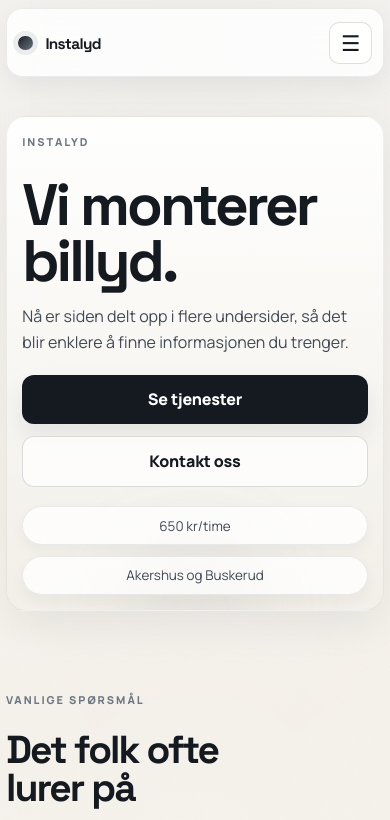
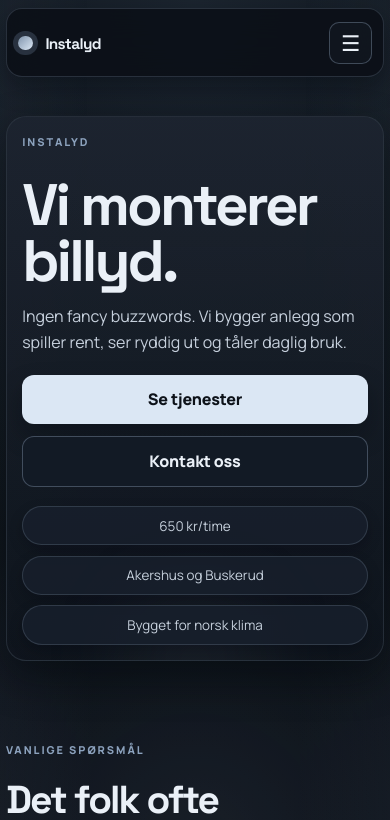
Before and after one commit to oscarostby/stock, a Next.js app: page / in a window 390 px wide. Shown: the top 820 px of the page. Built offline with nearby package versions, Linux system fonts and the light colour scheme.

Commit message:
Restyle site with darker brand-focused look

```diff
--- a/app/globals.css
+++ b/app/globals.css
@@ -1,17 +1,17 @@
 :root {
-  --bg: #f6f4ef;
-  --bg-soft: #efebe4;
-  --surface: rgba(255, 255, 255, 0.9);
-  --surface-strong: #ffffff;
-  --line: rgba(18, 24, 31, 0.08);
-  --line-strong: rgba(18, 24, 31, 0.14);
-  --text: #151a20;
-  --muted: #5f6974;
-  --muted-strong: #404955;
-  --accent: #6d7782;
-  --accent-strong: #151a20;
-  --shadow: 0 16px 40px rgba(16, 24, 32, 0.06);
-  --shadow-soft: 0 10px 24px rgba(16, 24, 32, 0.05);
+  --bg: #090d13;
+  --bg-soft: #111722;
+  --surface: rgba(17, 24, 35, 0.82);
+  --surface-strong: #1a2230;
+  --line: rgba(157, 177, 201, 0.2);
+  --line-strong: rgba(157, 177, 201, 0.34);
+  --text: #eaf0f7;
+  --muted: #a4b2c3;
+  --muted-strong: #c6d0dc;
+  --accent: #8ca2bd;
+  --accent-strong: #dbe7f4;
+  --shadow: 0 16px 40px rgba(2, 6, 12, 0.45);
+  --shadow-soft: 0 10px 24px rgba(2, 6, 12, 0.34);
   --radius-xl: 28px;
   --radius-lg: 20px;
   --radius-md: 14px;
@@ -40,8 +40,8 @@
   font-family: var(--body-font);
   color: var(--text);
   background:
-    radial-gradient(circle at top, rgba(118, 129, 141, 0.08), transparent 34%),
-    linear-gradient(180deg, #f8f6f2 0%, #f3efe8 48%, #f7f5f0 100%);
+    radial-gradient(circle at top, rgba(91, 117, 147, 0.24), transparent 36%),
+    linear-gradient(180deg, #070b10 0%, #0a0f16 48%, #0a0e15 100%);
   overflow-x: hidden;
 }
 
@@ -51,9 +51,9 @@
   inset: 0;
   pointer-events: none;
   background:
-    linear-gradient(90deg, rgba(255, 255, 255, 0.18), transparent 24%, transparent 76%, rgba(255, 255, 255, 0.12)),
-    radial-gradient(circle at bottom, rgba(255, 255, 255, 0.3), transparent 40%);
-  opacity: 0.5;
+    linear-gradient(90deg, rgba(140, 163, 189, 0.08), transparent 24%, transparent 76%, rgba(140, 163, 189, 0.06)),
+    radial-gradient(circle at bottom, rgba(140, 163, 189, 0.16), transparent 40%);
+  opacity: 0.7;
 }
 
 a {
@@ -122,7 +122,7 @@
   align-items: center;
   justify-content: space-between;
   gap: 1rem;
-  background: rgba(255, 255, 255, 0.82);
+  background: rgba(10, 14, 21, 0.82);
   border: 1px solid var(--line);
   border-radius: 18px;
   box-shadow: var(--shadow-soft);
@@ -142,8 +142,8 @@
   width: 0.9rem;
   height: 0.9rem;
   border-radius: 999px;
-  background: linear-gradient(135deg, #171c22, #6a7580);
-  box-shadow: 0 0 0 5px rgba(109, 119, 130, 0.12);
+  background: linear-gradient(135deg, #7f93ab, #dce8f5);
+  box-shadow: 0 0 0 5px rgba(130, 156, 185, 0.24);
 }
 
 .brand__text {
@@ -179,7 +179,7 @@
   height: 2.65rem;
   border-radius: 10px;
   border: 1px solid var(--line-strong);
-  background: rgba(255, 255, 255, 0.74);
+  background: rgba(18, 24, 33, 0.84);
   color: var(--text);
   font-size: 1.35rem;
   line-height: 1;
@@ -194,7 +194,7 @@
   padding: 0.55rem;
   border-radius: 14px;
   border: 1px solid var(--line-strong);
-  background: rgba(255, 255, 255, 0.96);
+  background: rgba(12, 17, 25, 0.98);
   box-shadow: var(--shadow-soft);
 }
 
@@ -212,7 +212,7 @@
 
 .mobile-menu a:hover,
 .mobile-menu a:focus-visible {
-  background: rgba(250, 248, 244, 0.92);
+  background: rgba(43, 57, 73, 0.66);
 }
 
 .section {
@@ -234,8 +234,8 @@
   position: relative;
   padding: clamp(2rem, 4vw, 3.25rem);
   border-radius: var(--radius-xl);
-  border: 1px solid rgba(18, 24, 31, 0.06);
-  background: linear-gradient(180deg, rgba(255, 255, 255, 0.9), rgba(245, 241, 234, 0.9));
+  border: 1px solid rgba(157, 177, 201, 0.18);
+  background: linear-gradient(180deg, rgba(15, 20, 29, 0.94), rgba(11, 16, 24, 0.94));
   overflow: hidden;
   box-shadow: var(--shadow);
 }
@@ -250,7 +250,7 @@
   content: "";
   position: absolute;
   inset: 0;
-  background: linear-gradient(180deg, rgba(255, 255, 255, 0.06), rgba(109, 119, 130, 0.02));
+  background: linear-gradient(180deg, rgba(121, 146, 173, 0.12), rgba(121, 146, 173, 0.03));
 }
 
 .hero__glow {
@@ -315,11 +315,11 @@
 .hero__fact {
   padding: 0.65rem 0.85rem;
   border-radius: 999px;
-  background: rgba(255, 255, 255, 0.76);
-  border: 1px solid rgba(18, 24, 31, 0.08);
+  background: rgba(23, 31, 44, 0.88);
+  border: 1px solid rgba(157, 177, 201, 0.2);
   color: var(--muted-strong);
   font-size: 0.88rem;
-  box-shadow: 0 6px 14px rgba(18, 24, 31, 0.04);
+  box-shadow: 0 6px 14px rgba(2, 6, 12, 0.24);
 }
 
 .button {
@@ -331,10 +331,10 @@
   border: 0;
   border-radius: 12px;
   background: var(--accent-strong);
-  color: #ffffff;
+  color: #0d1219;
   font-weight: 800;
   letter-spacing: -0.01em;
-  box-shadow: 0 12px 24px rgba(18, 24, 31, 0.08);
+  box-shadow: 0 12px 24px rgba(2, 6, 12, 0.28);
   transition:
     transform 180ms ease,
     box-shadow 180ms ease,
@@ -349,7 +349,7 @@
 
 .button--secondary,
 .button--ghost {
-  background: rgba(255, 255, 255, 0.74);
+  background: rgba(19, 27, 38, 0.9);
   color: var(--text);
   border: 1px solid var(--line-strong);
   box-shadow: none;
@@ -359,7 +359,7 @@
 .button--secondary:focus-visible,
 .button--ghost:hover,
 .button--ghost:focus-visible {
-  background: rgba(255, 255, 255, 0.96);
+  background: rgba(30, 40, 53, 0.95);
   box-shadow: none;
 }
 
@@ -421,8 +421,8 @@
 
 .trust-card {
   align-content: start;
-  background: linear-gradient(180deg, rgba(255, 255, 255, 0.94), rgba(244, 240, 233, 0.88));
-  border-color: rgba(18, 24, 31, 0.09);
+  background: linear-gradient(180deg, rgba(16, 23, 33, 0.94), rgba(11, 17, 25, 0.88));
+  border-color: rgba(157, 177, 201, 0.2);
 }
 
 .trust-card::before {
@@ -460,7 +460,7 @@
   height: 2.3rem;
   border-radius: 999px;
   background: var(--accent-strong);
-  color: #ffffff;
+  color: #091018;
   font-size: 0.78rem;
   font-weight: 800;
   letter-spacing: 0;
@@ -474,8 +474,8 @@
   position: relative;
   display: grid;
   gap: 0.75rem;
-  background: rgba(255, 255, 255, 0.96);
-  border-color: rgba(18, 24, 31, 0.08);
+  background: rgba(16, 23, 33, 0.94);
+  border-color: rgba(157, 177, 201, 0.2);
 }
 
 .service-card::before {
@@ -517,7 +517,7 @@
 }
 
 .pricing-panel--note {
-  background: linear-gradient(180deg, rgba(255, 255, 255, 0.94), rgba(245, 241, 234, 0.9));
+  background: linear-gradient(180deg, rgba(18, 25, 36, 0.94), rgba(13, 19, 29, 0.9));
 }
 
 .plain-list {
@@ -547,7 +547,7 @@
 }
 
 .faq-item {
-  background: rgba(255, 255, 255, 0.72);
+  background: rgba(16, 23, 33, 0.74);
   border: 1px solid var(--line);
   border-radius: var(--radius-lg);
   box-shadow: none;
@@ -613,7 +613,7 @@
 .contact-panel {
   display: grid;
   gap: 0;
-  background: rgba(255, 255, 255, 0.84);
+  background: rgba(16, 23, 33, 0.9);
   border: 1px solid var(--line);
   border-radius: var(--radius-lg);
   box-shadow: var(--shadow-soft);
@@ -690,9 +690,9 @@
 .contact-form input,
 .contact-form textarea {
   width: 100%;
-  border: 1px solid rgba(18, 24, 31, 0.1);
+  border: 1px solid rgba(157, 177, 201, 0.24);
   border-radius: 12px;
-  background: rgba(250, 248, 244, 0.96);
+  background: rgba(12, 18, 27, 0.96);
   color: var(--text);
   padding: 0.9rem 1rem;
   font-size: 16px;
@@ -705,14 +705,14 @@
 
 .contact-form input::placeholder,
 .contact-form textarea::placeholder {
-  color: #818a94;
+  color: #708196;
 }
 
 .contact-form input:focus,
 .contact-form textarea:focus {
-  border-color: rgba(21, 26, 32, 0.18);
-  background: #ffffff;
-  box-shadow: 0 0 0 4px rgba(21, 26, 32, 0.04);
+  border-color: rgba(181, 203, 228, 0.45);
+  background: rgba(16, 24, 34, 1);
+  box-shadow: 0 0 0 4px rgba(121, 146, 173, 0.12);
 }
 
 .contact-form textarea {
@@ -928,8 +928,8 @@
 
   .step-card {
     padding: 1rem;
-    background: rgba(255, 255, 255, 0.52);
-    border: 1px solid rgba(18, 24, 31, 0.08);
+    background: rgba(16, 23, 33, 0.72);
+    border: 1px solid rgba(157, 177, 201, 0.2);
     border-radius: 16px;
   }
 
--- a/app/page.js
+++ b/app/page.js
@@ -24,8 +24,8 @@
               <p className="eyebrow">Instalyd</p>
               <h1>Vi monterer billyd.</h1>
               <p className="lead">
-                Nå er siden delt opp i flere undersider, så det blir enklere å finne
-                informasjonen du trenger.
+                Ingen fancy buzzwords. Vi bygger anlegg som spiller rent, ser ryddig ut
+                og tåler daglig bruk.
               </p>
 
               <div className="hero__actions">
@@ -40,6 +40,7 @@
               <div className="hero__facts" aria-label="Kort informasjon">
                 <div className="hero__fact">650 kr/time</div>
                 <div className="hero__fact">Akershus og Buskerud</div>
+                <div className="hero__fact">Bygget for norsk klima</div>
               </div>
             </div>
           </div>
```
